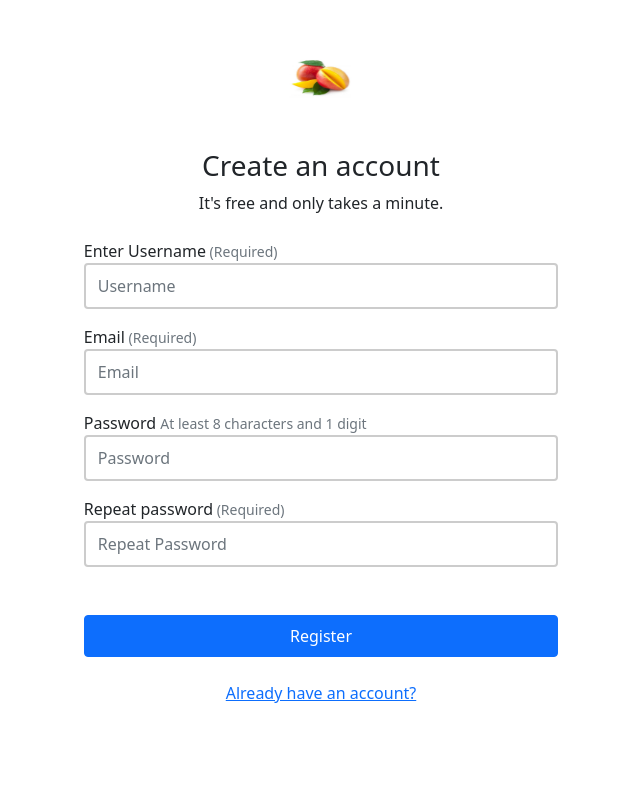
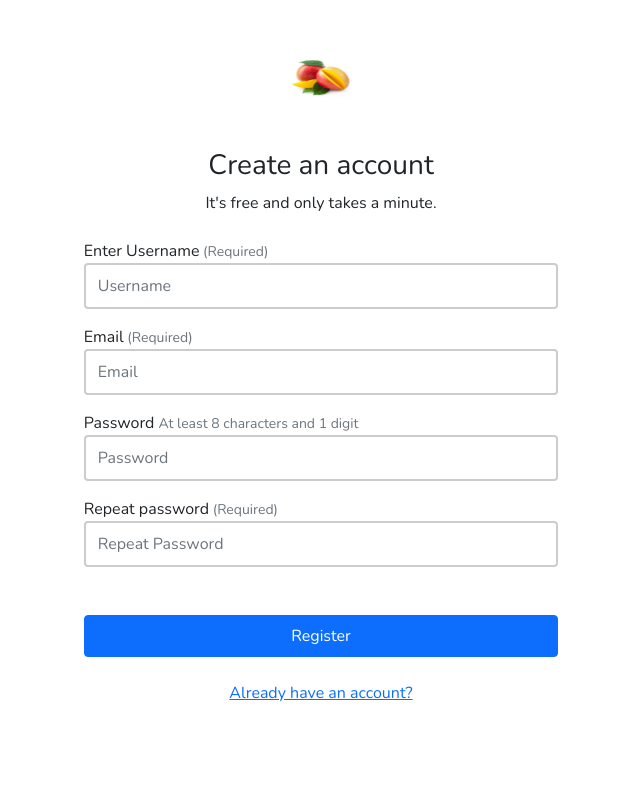
Before and after one commit to aditya-pushkar/googlegiveaway, a Django app: page /account/register/ in a window 1280 px wide. Shown: the whole page, without its empty margins (319-959 px from the left). Run offline with Django 3.2, Linux system fonts and the light colour scheme.

Commit message:
ui improve

```diff
--- a/static/css/store/main.css
+++ b/static/css/store/main.css
@@ -6,9 +6,8 @@
   --black: #222;
   --grey1: #3a3b3c;
   --grey2: #828282;
-  --red: #ed176f;
-  --coral: #f7817f;
-  --gradient: linear-gradient(90deg, var(--red), var(--coral));
+  --red: #828282;
+
 }
 
 *,
--- a/templates/account/user/password_reset_form.html
+++ b/templates/account/user/password_reset_form.html
@@ -12,6 +12,7 @@
 {% endif %}
 
 <style>
+
     .account-form input {
         border: 2px solid #ccc;
         height: calc(2em + .75rem + 2px);
--- a/templates/account_base.html
+++ b/templates/account_base.html
@@ -9,6 +9,13 @@
     <!-- Favicon -->
     <link rel="shortcut icon" href= {% static 'images/favicon.png' %} />
     <title>{% block title %} {% endblock %}</title>
+
+    <!--Font awsom link-->
+    <link
+      rel="stylesheet"
+      href="https://cdnjs.cloudflare.com/ajax/libs/font-awesome/5.15.3/css/all.min.css"
+    />
+
 
     <!-- Bootstrap -->
     <link
@@ -22,9 +29,15 @@
       integrity="sha384-MrcW6ZMFYlzcLA8Nl+NtUVF0sA7MsXsP1UyJoMp4YLEuNSfAP+JcXn/tWtIaxVXM"
       crossorigin="anonymous"
     ></script>
+</head>
+<style>
+@import url("https://fonts.googleapis.com/css2?family=Nunito:wght@200;300;400;600;700&display=swap");
+body{
+    font-family: "Nunito", sans-serif;
+}
+</style>
+<body>
 
-</head>
-<body>
 <div class="px-4 py-5 my-50 text-center">
     <a href="/">
         <img class="d-block mx-auto mb-4" src="{% static 'images/product-1.jpg' %}" alt="" width="72" height="57">
--- a/templates/base.html
+++ b/templates/base.html
@@ -8,12 +8,12 @@
     <link rel="shortcut icon" href= {% static 'images/favicon.png' %} />
 
     <!-- Font Awesome -->
-     <link href="https://cdn.jsdelivr.net/npm/bootstrap@5.0.0-beta1/dist/css/bootstrap.min.css" rel="stylesheet"
+     {% comment %} <link href="https://cdn.jsdelivr.net/npm/bootstrap@5.0.0-beta1/dist/css/bootstrap.min.css" rel="stylesheet"
         integrity="sha384-giJF6kkoqNQ00vy+HMDP7azOuL0xtbfIcaT9wjKHr8RbDVddVHyTfAAsrekwKmP1" crossorigin="anonymous">
     <link
       rel="stylesheet"
       href="https://cdnjs.cloudflare.com/ajax/libs/font-awesome/5.15.1/css/all.min.css"
-    />
+    /> {% endcomment %}
 
     <!-- ======== Swiper Js ======= -->
     <link
```
